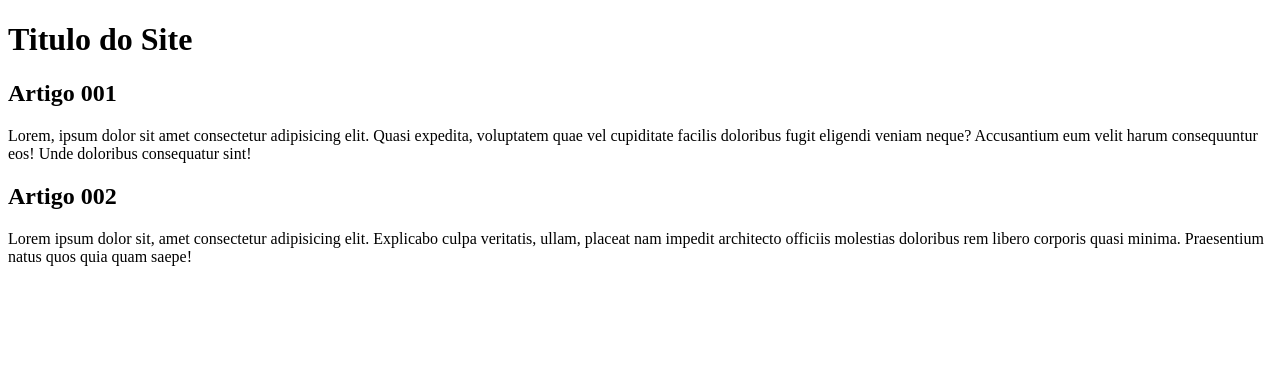
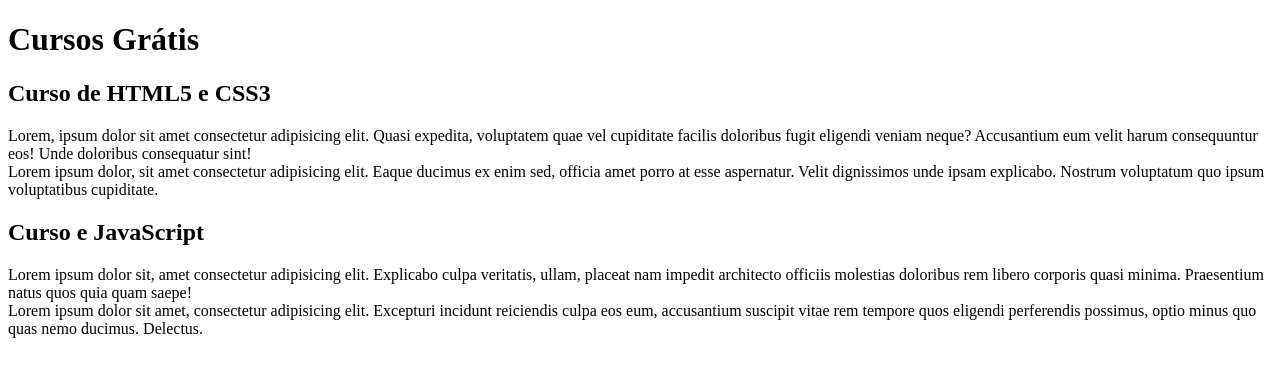
Before and after one commit to Fabricio-Lemos/projeto-site, a plain HTML site: page index.html in a window 1280 px wide. Drawn offline with Linux system fonts and the light colour scheme.

Commit message:
comecei escrever novo conteúdo

```diff
--- a/index.html
+++ b/index.html
@@ -8,18 +8,22 @@
 <body>
     <main>
         <header>
-            <h1>Titulo do Site</h1>
+            <h1>Cursos Grátis</h1>
         </header>
         <article>
-            <h2>Artigo 001</h2>
+            <h2>Curso de HTML5 e CSS3 </h2>
             <p>
                 Lorem, ipsum dolor sit amet consectetur adipisicing elit. Quasi expedita, voluptatem quae vel cupiditate facilis doloribus fugit eligendi veniam neque? Accusantium eum velit harum consequuntur eos! Unde doloribus consequatur sint!
+                <br>
+                Lorem ipsum dolor, sit amet consectetur adipisicing elit. Eaque ducimus ex enim sed, officia amet porro at esse aspernatur. Velit dignissimos unde ipsam explicabo. Nostrum voluptatum quo ipsum voluptatibus cupiditate.
             </p>
         </article>
         <article>
-            <h2>Artigo 002</h2>
+            <h2>Curso e JavaScript</h2>
             <p>
                 Lorem ipsum dolor sit, amet consectetur adipisicing elit. Explicabo culpa veritatis, ullam, placeat nam impedit architecto officiis molestias doloribus rem libero corporis quasi minima. Praesentium natus quos quia quam saepe!
+                <br>
+                Lorem ipsum dolor sit amet, consectetur adipisicing elit. Excepturi incidunt reiciendis culpa eos eum, accusantium suscipit vitae rem tempore quos eligendi perferendis possimus, optio minus quo quas nemo ducimus. Delectus.
             </p>
         </article>
     </main>
```
